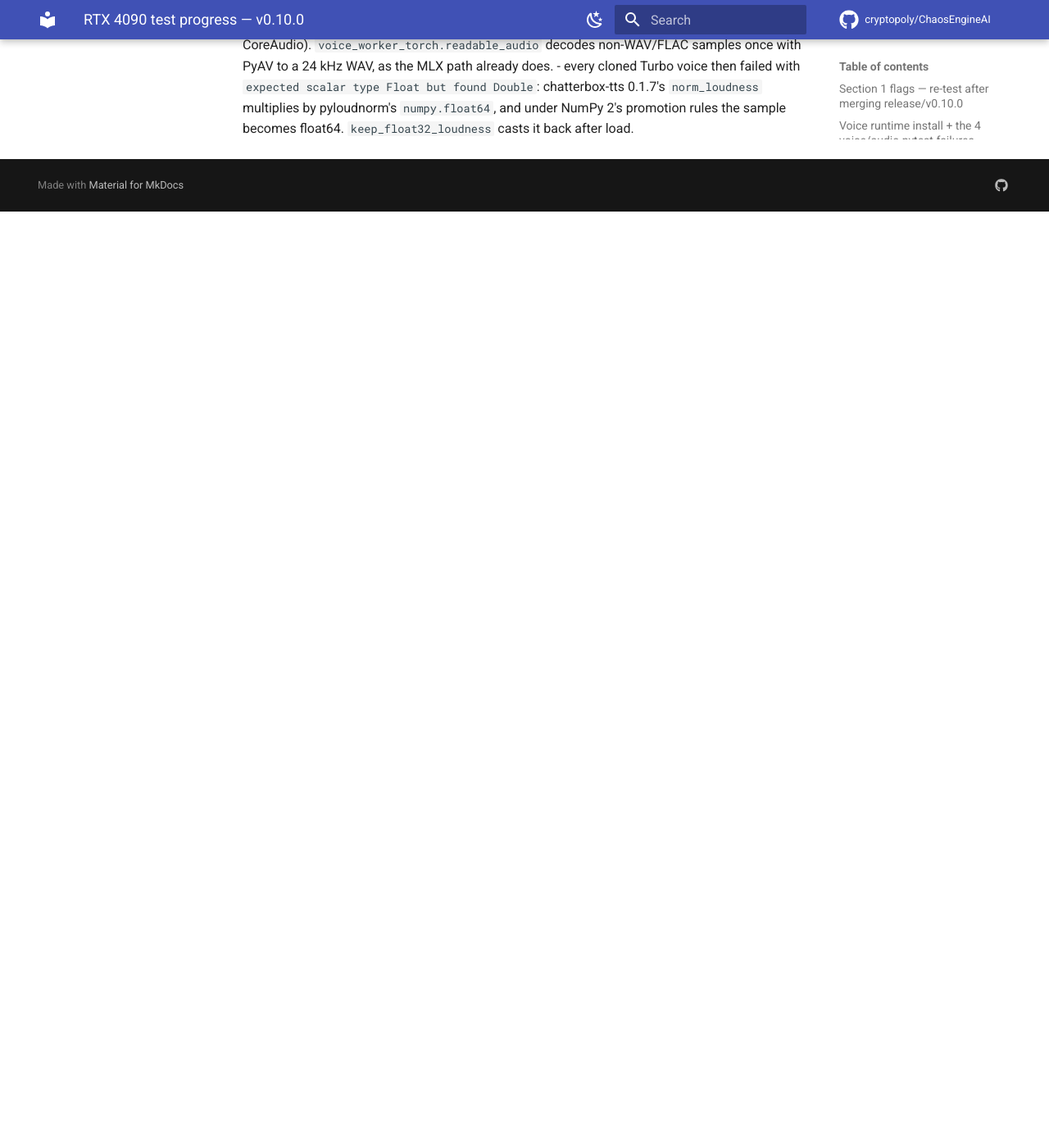
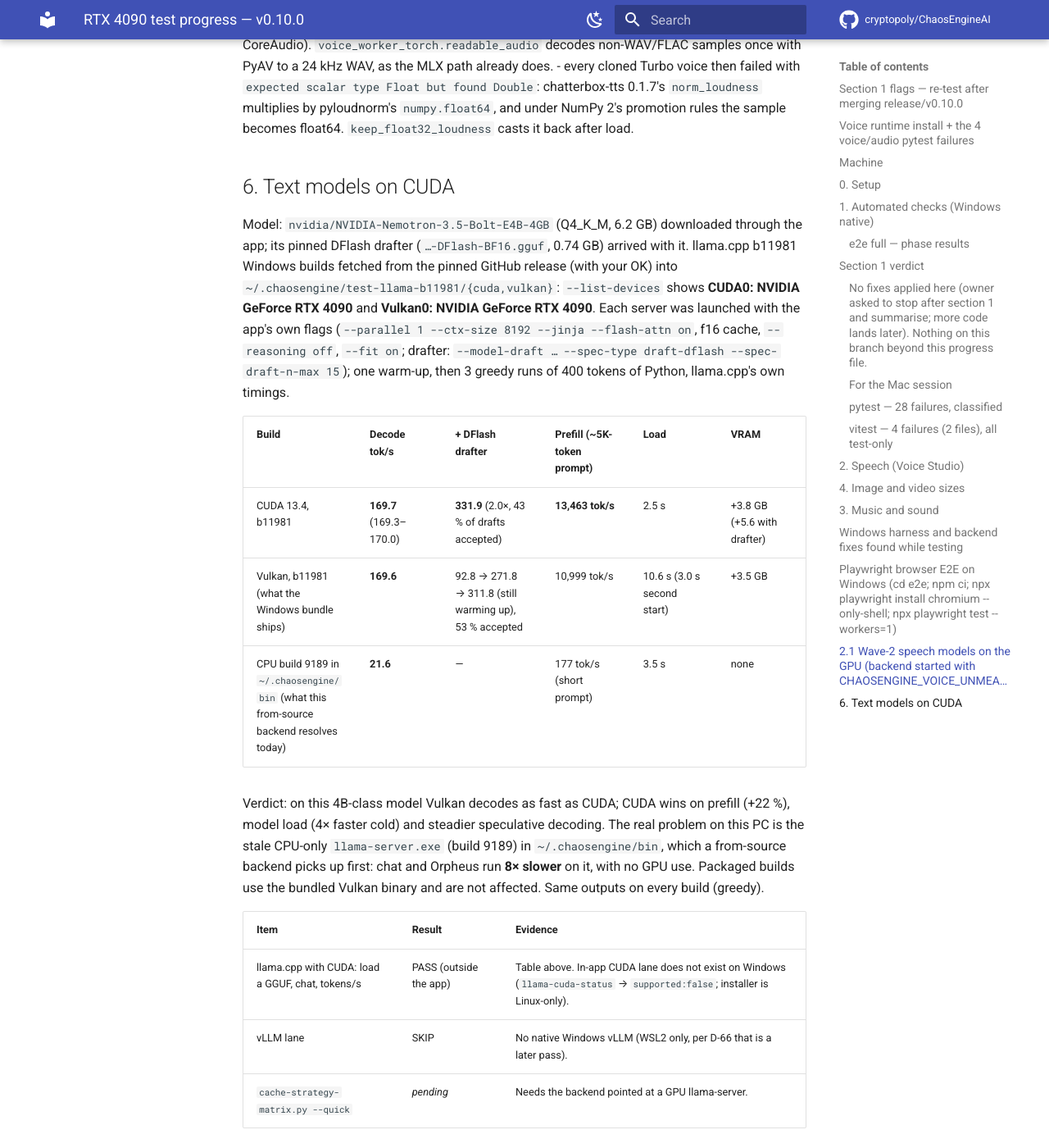
Before and after one commit to cryptopoly/ChaosEngineAI, an MkDocs documentation site: the page built from docs/progress/rtx4090-progress.md, in a window 1280 px wide and 1400 px high, scrolled down 16213 px. Shown: the whole window at 82% size. Built offline with MkDocs 1.6.1 and Material for MkDocs 9.7.7, drawn with Linux system fonts in a browser that asks for light colours; comment, search, counter and statistics services are not loaded; before the commit the page ends 16471 px from its top, so only the background shows below that.

Commit message:
test(rtx4090): section 6 llama.cpp CUDA vs Vulkan vs stale CPU build on Nemotron 3.5 Bolt

```diff
--- a/docs/progress/rtx4090-progress.md
+++ b/docs/progress/rtx4090-progress.md
@@ -241,3 +241,21 @@
 **Two more Windows/CUDA cloning bugs fixed on the way** (cloning had never run on the CUDA lane):
 - m4a/AAC samples failed with audioread's `NoBackendError`: chatterbox-tts and voxcpm read the sample with librosa/soundfile, which cannot decode AAC on Windows (the Mac has CoreAudio). `voice_worker_torch.readable_audio` decodes non-WAV/FLAC samples once with PyAV to a 24 kHz WAV, as the MLX path already does.
 - every cloned Turbo voice then failed with `expected scalar type Float but found Double`: chatterbox-tts 0.1.7's `norm_loudness` multiplies by pyloudnorm's `numpy.float64`, and under NumPy 2's promotion rules the sample becomes float64. `keep_float32_loudness` casts it back after load.
+
+## 6. Text models on CUDA
+
+Model: `nvidia/NVIDIA-Nemotron-3.5-Bolt-E4B-4GB` (Q4_K_M, 6.2 GB) downloaded through the app; its pinned DFlash drafter (`…-DFlash-BF16.gguf`, 0.74 GB) arrived with it. llama.cpp b11981 Windows builds fetched from the pinned GitHub release (with your OK) into `~/.chaosengine/test-llama-b11981/{cuda,vulkan}`: `--list-devices` shows **CUDA0: NVIDIA GeForce RTX 4090** and **Vulkan0: NVIDIA GeForce RTX 4090**. Each server was launched with the app's own flags (`--parallel 1 --ctx-size 8192 --jinja --flash-attn on`, f16 cache, `--reasoning off`, `--fit on`; drafter: `--model-draft … --spec-type draft-dflash --spec-draft-n-max 15`); one warm-up, then 3 greedy runs of 400 tokens of Python, llama.cpp's own timings.
+
+| Build | Decode tok/s | + DFlash drafter | Prefill (~5K-token prompt) | Load | VRAM |
+|---|---|---|---|---|---|
+| CUDA 13.4, b11981 | **169.7** (169.3–170.0) | **331.9** (2.0×, 43 % of drafts accepted) | **13,463 tok/s** | 2.5 s | +3.8 GB (+5.6 with drafter) |
+| Vulkan, b11981 (what the Windows bundle ships) | **169.6** | 92.8 → 271.8 → 311.8 (still warming up), 53 % accepted | 10,999 tok/s | 10.6 s (3.0 s second start) | +3.5 GB |
+| CPU build 9189 in `~/.chaosengine/bin` (what this from-source backend resolves today) | **21.6** | — | 177 tok/s (short prompt) | 3.5 s | none |
+
+Verdict: on this 4B-class model Vulkan decodes as fast as CUDA; CUDA wins on prefill (+22 %), model load (4× faster cold) and steadier speculative decoding. The real problem on this PC is the stale CPU-only `llama-server.exe` (build 9189) in `~/.chaosengine/bin`, which a from-source backend picks up first: chat and Orpheus run **8× slower** on it, with no GPU use. Packaged builds use the bundled Vulkan binary and are not affected. Same outputs on every build (greedy).
+
+| Item | Result | Evidence |
+|---|---|---|
+| llama.cpp with CUDA: load a GGUF, chat, tokens/s | PASS (outside the app) | Table above. In-app CUDA lane does not exist on Windows (`llama-cuda-status` → `supported:false`; installer is Linux-only). |
+| vLLM lane | SKIP | No native Windows vLLM (WSL2 only, per D-66 that is a later pass). |
+| `cache-strategy-matrix.py --quick` | _pending_ | Needs the backend pointed at a GPU llama-server. |
```
